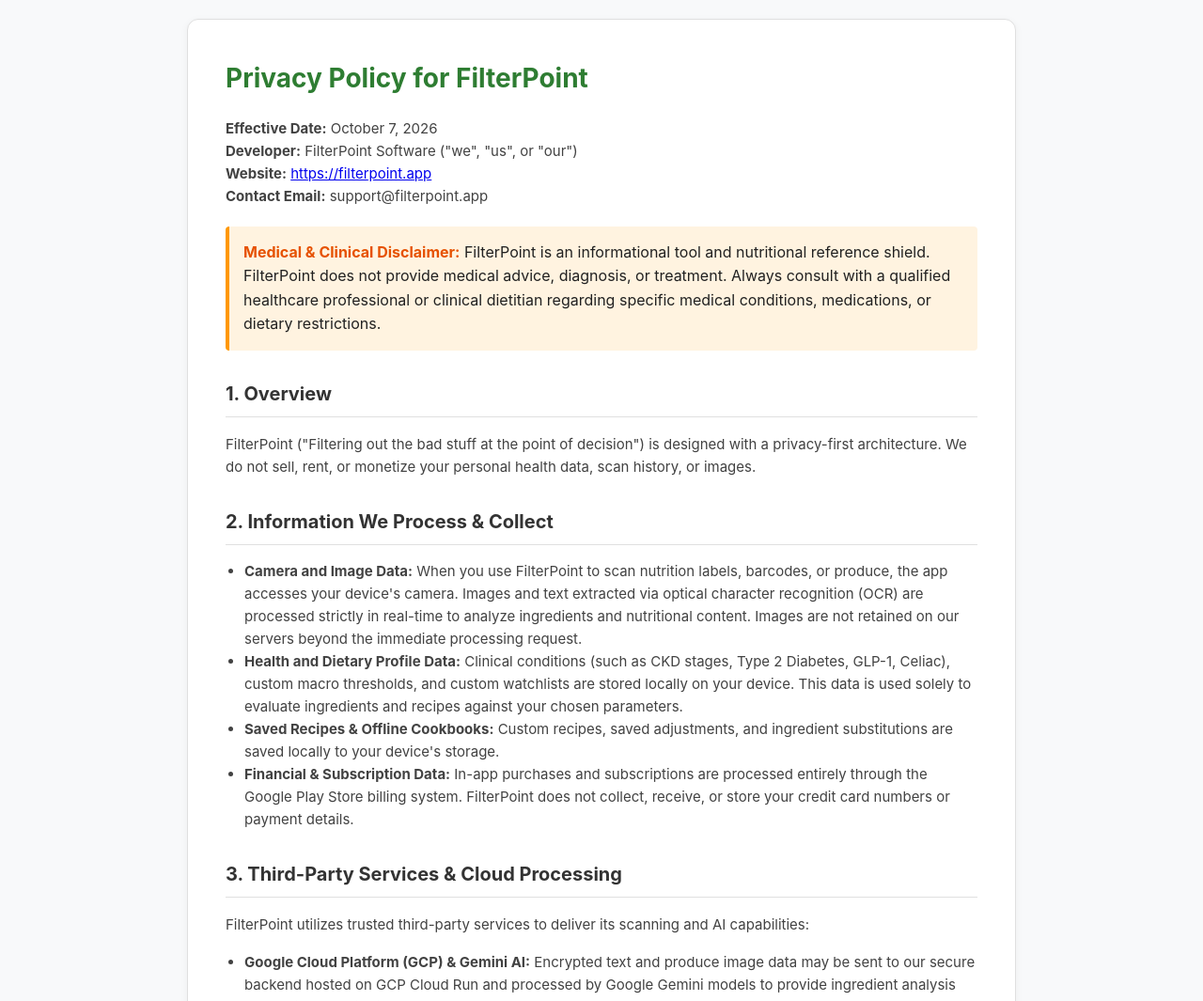
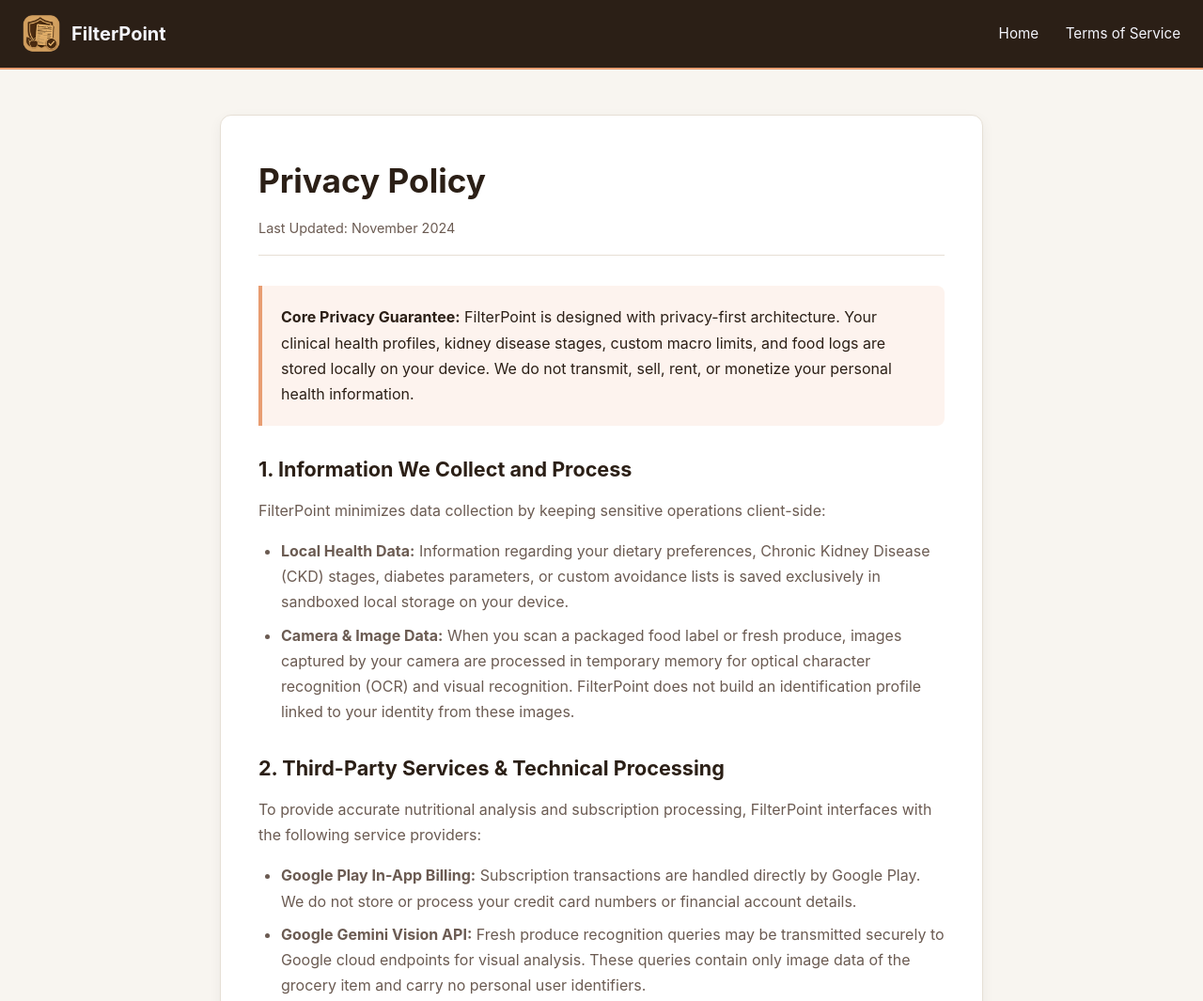
Before and after one commit to papasxj-crypto/FilterPoint-site, a plain HTML site: page privacy.html in a window 1280 px wide. Shown: the top 1065 px of the page at 94% size. Drawn offline with Linux system fonts and the light colour scheme.

Commit message:
Update privacy.html

```diff
--- a/privacy.html
+++ b/privacy.html
@@ -3,136 +3,217 @@
 <head>
   <meta charset="UTF-8">
   <meta name="viewport" content="width=device-width, initial-scale=1.0">
-    <title>Privacy Policy - FilterPoint</title>
+  <title>Privacy Policy | FilterPoint</title>
+  <meta name="description" content="FilterPoint Privacy Policy. Local-only sandboxed storage for personal health and dietary data.">
+  <link rel="icon" type="image/png" href="icon.png">
   <style>
     :root {
-            --primary-color: #2E7D32;
-            --text-color: #212121;
-            --bg-color: #F8F9FA;
+      --primary: #2B1F16;
+      --primary-variant: #1F1714;
+      --on-primary: #F4F5FC;
+      --secondary: #82B1FF;
+      --secondary-variant: #E89D72;
+      --bg-cream: #F8F5F0;
       --card-bg: #FFFFFF;
-            --border-color: #E0E0E0;
+      --text-main: #2B1F16;
+      --text-muted: #6B5B52;
+      --border-color: #E6DFD5;
     }
+
+    * {
+      box-sizing: border-box;
+      margin: 0;
+      padding: 0;
+      font-family: -apple-system, BlinkMacSystemFont, "Segoe UI", Roboto, Oxygen, Ubuntu, Cantarell, sans-serif;
+    }
+
     body {
-            font-family: -apple-system, BlinkMacSystemFont, "Segoe UI", Roboto, Helvetica, Arial, sans-serif;
-            line-height: 1.6;
-            color: var(--text-color);
-            background-color: var(--bg-color);
-            margin: 0;
-            padding: 20px;
+      background-color: var(--bg-cream);
+      color: var(--text-main);
+      line-height: 1.7;
     }
+
+    header {
+      background-color: var(--primary);
+      color: var(--on-primary);
+      padding: 1rem 1.5rem;
+      display: flex;
+      align-items: center;
+      justify-content: space-between;
+      border-bottom: 2px solid var(--secondary-variant);
+    }
+
+    .brand {
+      display: flex;
+      align-items: center;
+      gap: 0.75rem;
+      text-decoration: none;
+      color: var(--on-primary);
+      font-weight: 700;
+      font-size: 1.25rem;
+    }
+
+    .brand img {
+      width: 40px;
+      height: 40px;
+      border-radius: 8px;
+    }
+
+    nav a {
+      color: var(--on-primary);
+      text-decoration: none;
+      font-size: 0.95rem;
+      margin-left: 1.5rem;
+      transition: color 0.2s ease;
+    }
+
+    nav a:hover {
+      color: var(--secondary-variant);
+    }
+
     .container {
-            max-width: 800px;
-            margin: 0 auto;
-            background: var(--card-bg);
-            padding: 40px;
+      max-width: 860px;
+      margin: 3rem auto 4rem;
+      padding: 0 1.5rem;
+    }
+
+    .content-card {
+      background-color: var(--card-bg);
+      border: 1px solid var(--border-color);
       border-radius: 12px;
-            box-shadow: 0 2px 8px rgba(0, 0, 0, 0.05);
-            border: 1px solid var(--border-color);
+      padding: 2.5rem;
+      box-shadow: 0 4px 14px rgba(43, 31, 22, 0.05);
     }
+
     h1 {
-            color: var(--primary-color);
-            margin-top: 0;
-            font-size: 28px;
+      font-size: 2.2rem;
+      color: var(--primary);
+      margin-bottom: 0.5rem;
     }
+
+    .effective-date {
+      color: var(--text-muted);
+      font-size: 0.9rem;
+      margin-bottom: 2rem;
+      border-bottom: 1px solid var(--border-color);
+      padding-bottom: 1rem;
+    }
+
     h2 {
-            color: #333;
-            font-size: 20px;
-            margin-top: 30px;
-            border-bottom: 1px solid var(--border-color);
-            padding-bottom: 8px;
+      font-size: 1.35rem;
+      color: var(--primary);
+      margin: 1.75rem 0 0.75rem;
     }
-        p, li {
-            font-size: 15px;
-            color: #424242;
+
+    p {
+      color: var(--text-muted);
+      margin-bottom: 1rem;
+      font-size: 1rem;
     }
+
     ul {
-            padding-left: 20px;
+      color: var(--text-muted);
+      margin-left: 1.5rem;
+      margin-bottom: 1.25rem;
     }
-        .disclaimer-box {
-            background-color: #FFF3E0;
-            border-left: 4px solid #FF9800;
-            padding: 15px;
-            margin: 20px 0;
-            border-radius: 4px;
+
+    li {
+      margin-bottom: 0.5rem;
     }
-        .disclaimer-box strong {
-            color: #E65100;
+
+    .highlight-box {
+      background-color: rgba(232, 157, 114, 0.12);
+      border-left: 4px solid var(--secondary-variant);
+      padding: 1.25rem;
+      border-radius: 0 8px 8px 0;
+      margin: 1.5rem 0;
     }
-        .footer {
-            margin-top: 40px;
-            font-size: 13px;
-            color: #757575;
+
+    footer {
+      background-color: var(--primary-variant);
+      color: #9C8E85;
+      padding: 2.5rem 1.5rem;
       text-align: center;
-            border-top: 1px solid var(--border-color);
-            padding-top: 20px;
+      border-top: 1px solid #382A24;
+      font-size: 0.9rem;
+    }
+
+    footer a {
+      color: var(--secondary-variant);
+      text-decoration: none;
+      margin: 0 0.75rem;
+    }
+
+    footer a:hover {
+      text-decoration: underline;
     }
   </style>
 </head>
 <body>
 
-<div class="container">
-    <h1>Privacy Policy for FilterPoint</h1>
-    <p><strong>Effective Date:</strong> October 7, 2026<br>
-    <strong>Developer:</strong> FilterPoint Software ("we", "us", or "our")<br>
-    <strong>Website:</strong> <a href="https://filterpoint.app">https://filterpoint.app</a><br>
-    <strong>Contact Email:</strong> support@filterpoint.app</p>
+  <header>
+    <a href="/" class="brand">
+      <img src="icon.png" alt="FilterPoint Logo" onerror="this.style.display='none'">
+      <span>FilterPoint</span>
+    </a>
+    <nav>
+      <a href="/">Home</a>
+      <a href="terms.html">Terms of Service</a>
+    </nav>
+  </header>
 
-    <div class="disclaimer-box">
-        <strong>Medical & Clinical Disclaimer:</strong> FilterPoint is an informational tool and nutritional reference shield. FilterPoint does not provide medical advice, diagnosis, or treatment. Always consult with a qualified healthcare professional or clinical dietitian regarding specific medical conditions, medications, or dietary restrictions.
+  <main class="container">
+    <div class="content-card">
+      <h1>Privacy Policy</h1>
+      <div class="effective-date">Last Updated: November 2024</div>
+
+      <div class="highlight-box">
+        <strong>Core Privacy Guarantee:</strong> FilterPoint is designed with privacy-first architecture. Your clinical health profiles, kidney disease stages, custom macro limits, and food logs are stored locally on your device. We do not transmit, sell, rent, or monetize your personal health information.
       </div>
 
-    <h2>1. Overview</h2>
-    <p>FilterPoint ("Filtering out the bad stuff at the point of decision") is designed with a privacy-first architecture. We do not sell, rent, or monetize your personal health data, scan history, or images.</p>
-
-    <h2>2. Information We Process & Collect</h2>
+      <h2>1. Information We Collect and Process</h2>
+      <p>FilterPoint minimizes data collection by keeping sensitive operations client-side:</p>
       <ul>
-        <li><strong>Camera and Image Data:</strong> When you use FilterPoint to scan nutrition labels, barcodes, or produce, the app accesses your device's camera. Images and text extracted via optical character recognition (OCR) are processed strictly in real-time to analyze ingredients and nutritional content. Images are not retained on our servers beyond the immediate processing request.</li>
-        <li><strong>Health and Dietary Profile Data:</strong> Clinical conditions (such as CKD stages, Type 2 Diabetes, GLP-1, Celiac), custom macro thresholds, and custom watchlists are stored locally on your device. This data is used solely to evaluate ingredients and recipes against your chosen parameters.</li>
-        <li><strong>Saved Recipes & Offline Cookbooks:</strong> Custom recipes, saved adjustments, and ingredient substitutions are saved locally to your device's storage.</li>
-        <li><strong>Financial & Subscription Data:</strong> In-app purchases and subscriptions are processed entirely through the Google Play Store billing system. FilterPoint does not collect, receive, or store your credit card numbers or payment details.</li>
+        <li><strong>Local Health Data:</strong> Information regarding your dietary preferences, Chronic Kidney Disease (CKD) stages, diabetes parameters, or custom avoidance lists is saved exclusively in sandboxed local storage on your device.</li>
+        <li><strong>Camera & Image Data:</strong> When you scan a packaged food label or fresh produce, images captured by your camera are processed in temporary memory for optical character recognition (OCR) and visual recognition. FilterPoint does not build an identification profile linked to your identity from these images.</li>
       </ul>
 
-    <h2>3. Third-Party Services & Cloud Processing</h2>
-    <p>FilterPoint utilizes trusted third-party services to deliver its scanning and AI capabilities:</p>
+      <h2>2. Third-Party Services & Technical Processing</h2>
+      <p>To provide accurate nutritional analysis and subscription processing, FilterPoint interfaces with the following service providers:</p>
       <ul>
-        <li><strong>Google Cloud Platform (GCP) & Gemini AI:</strong> Encrypted text and produce image data may be sent to our secure backend hosted on GCP Cloud Run and processed by Google Gemini models to provide ingredient analysis and recipe substitutions.</li>
-        <li><strong>Open Food Facts:</strong> Barcode lookups query public product databases to retrieve ingredient and nutritional facts.</li>
-        <li><strong>Google Play Services & Google Play In-App Billing:</strong> Handles application updates, licensing, and subscription management.</li>
+        <li><strong>Google Play In-App Billing:</strong> Subscription transactions are handled directly by Google Play. We do not store or process your credit card numbers or financial account details.</li>
+        <li><strong>Google Gemini Vision API:</strong> Fresh produce recognition queries may be transmitted securely to Google cloud endpoints for visual analysis. These queries contain only image data of the grocery item and carry no personal user identifiers.</li>
+        <li><strong>Open Food Facts API:</strong> Barcode lookups query public nutritional databases via anonymous requests without transmitting personal health records.</li>
       </ul>
 
-    <h2>4. Data Storage and Security</h2>
-    <p>We implement industry-standard administrative, physical, and technical safeguards:</p>
+      <h2>3. Data Retention and Deletion</h2>
+      <p>Because your health data is stored locally on your mobile device:</p>
       <ul>
-        <li>All network communication between FilterPoint and cloud backend services occurs over secure, encrypted HTTPS/TLS connections.</li>
-        <li>User profiles, custom watchlists, and macro settings reside in local, sandboxed application storage on your device.</li>
+        <li>You can permanently erase all health preferences, custom macros, and saved recipes at any time by clearing the app data in your Android device settings or by uninstalling the application.</li>
+        <li>Since we do not store your medical logs on remote servers, no remote deletion request is required to remove your personal health information.</li>
       </ul>
 
-    <h2>5. Data Deletion and User Control</h2>
-    <p>Because your profile and dietary preferences are stored locally on your device, you have full control over your data at all times:</p>
-    <ul>
-        <li>You can delete or modify any health profile, watchlist, or saved recipe directly inside the app settings.</li>
-        <li>Uninstalling FilterPoint permanently deletes all locally stored profiles, watchlists, and saved recipes from your device.</li>
-        <li>To request assistance regarding data inquiries, you may email us at <strong>support@filterpoint.app</strong>.</li>
-    </ul>
+      <h2>4. Children's Privacy</h2>
+      <p>FilterPoint is designed for adult dietary self-management and is not intended for use by children under the age of 13. We do not knowingly collect personal information from children.</p>
 
-    <h2>6. Children's Privacy</h2>
-    <p>FilterPoint is intended for use by adults managing dietary and clinical nutrition needs. We do not knowingly collect personal identifiable information from children under the age of 13.</p>
+      <h2>5. Changes to This Policy</h2>
+      <p>We may update this Privacy Policy from time to time. Any changes will be published directly on this page with an updated revision date.</p>
 
-    <h2>7. Changes to This Privacy Policy</h2>
-    <p>We may update our Privacy Policy periodically. Any updates will be posted on this page with an updated "Effective Date" at the top.</p>
+      <h2>6. Contact Us</h2>
+      <p>If you have questions regarding this Privacy Policy or our local data handling practices, please contact us at:</p>
+      <p><strong>Email:</strong> support@filterpoint.app<br>
+      <strong>Developer:</strong> FilterPoint Software</p>
+    </div>
+  </main>
 
-    <h2>8. Contact Us</h2>
-    <p>If you have any questions or suggestions regarding this Privacy Policy or FilterPoint, please contact us at:</p>
+  <footer>
     <p>
-        <strong>FilterPoint Software</strong><br>
-        Email: <a href="mailto:support@filterpoint.app">support@filterpoint.app</a><br>
-        Website: <a href="https://filterpoint.app">https://filterpoint.app</a>
+      <a href="/">Home</a> |
+      <a href="privacy.html">Privacy Policy</a> |
+      <a href="terms.html">Terms of Service</a>
     </p>
-
-    <div class="footer">
-        &copy; 2026 FilterPoint Software. All rights reserved.
-    </div>
-</div>
+    <p>&copy; FilterPoint Software. All rights reserved.</p>
+  </footer>
 
 </body>
 </html>
```
Lines whose indentation alone changed are shown as unchanged.
